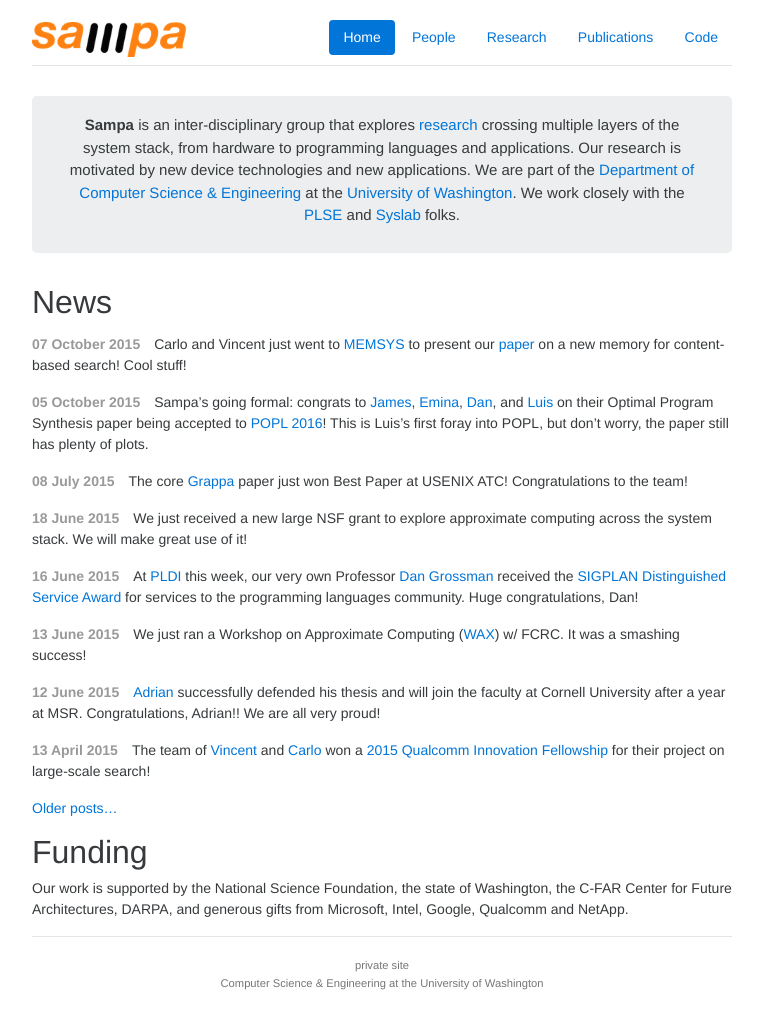
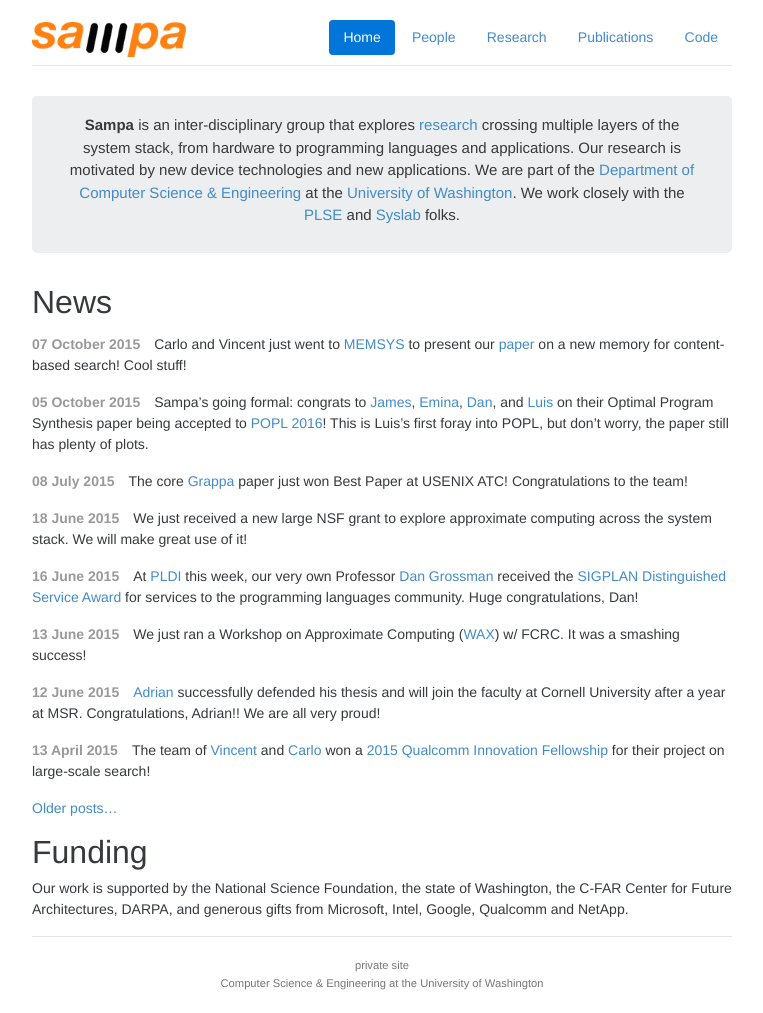
Before and after one commit to uwsampa/sampa-public, a Jekyll site: the page built from index.html, in a window 1280 px wide. Shown: the whole page, without its empty margins (258-1021 px from the left). Built offline with Jekyll 4.4.1, drawn with Linux system fonts in a browser that asks for light colours; nearby versions of some CDN libraries; Markdown is read by kramdown in place of the engine named in the settings.

Commit message:
make sampa.css into Sass so we can use all those nice features

```diff
--- a/css/sampa.css
+++ b/css/sampa.scss
@@ -1,9 +1,19 @@
+---
+# Frontmatter is necessary to make Jekyll process this into sampa.css.
+---
+
+$link-color: #428bca;
+
 /* Space out content a bit */
 body {
   padding-top: 20px;
   padding-bottom: 20px;
   font-size: 14px;
   font-weight: 300;
+}
+
+a {
+  color: $link-color;
 }
 
 /*.nav li { padding: 10px 15px; }*/
```
